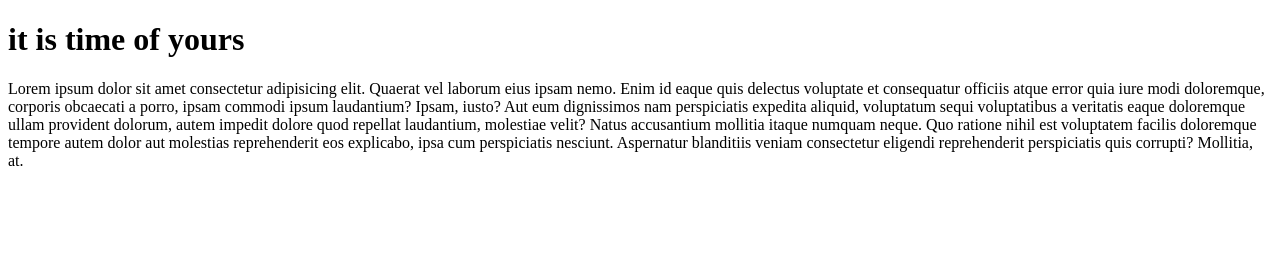
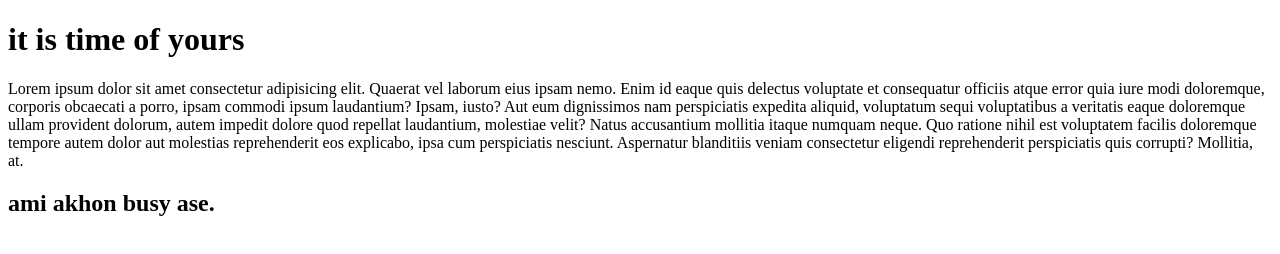
Before and after one commit to Farhadhossain1/my-first-repo, a plain HTML site: page index.html in a window 1280 px wide. Drawn offline with Linux system fonts and the light colour scheme.

Commit message:
added code

```diff
--- a/index.html
+++ b/index.html
@@ -22,5 +22,6 @@
       blanditiis veniam consectetur eligendi reprehenderit perspiciatis quis
       corrupti? Mollitia, at.
     </p>
+    <h2>ami akhon busy ase.</h2>
   </body>
 </html>
```
